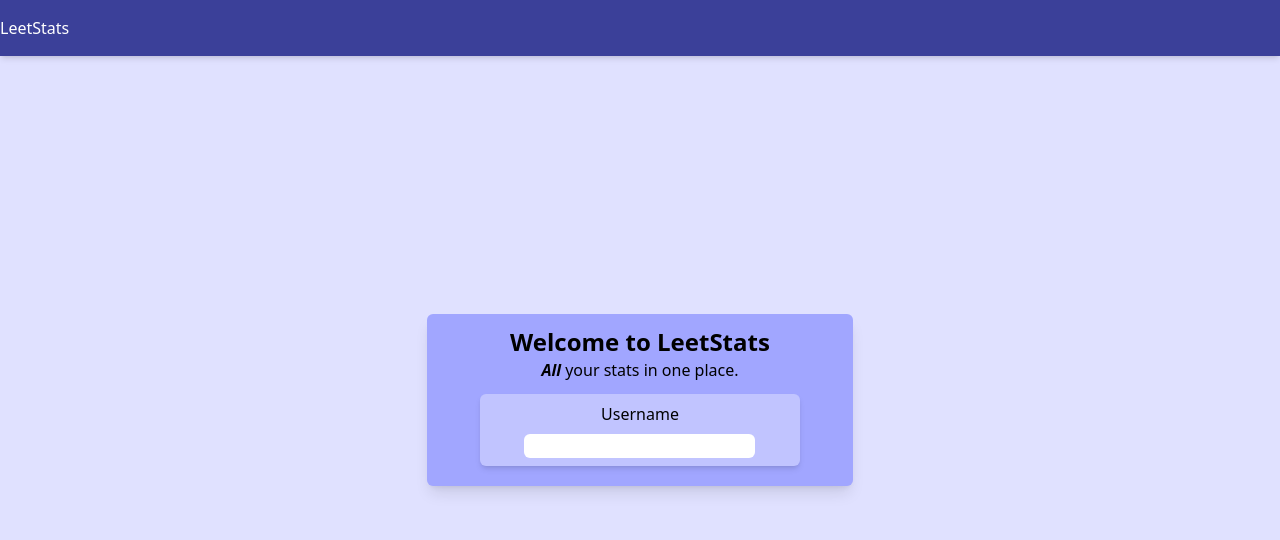
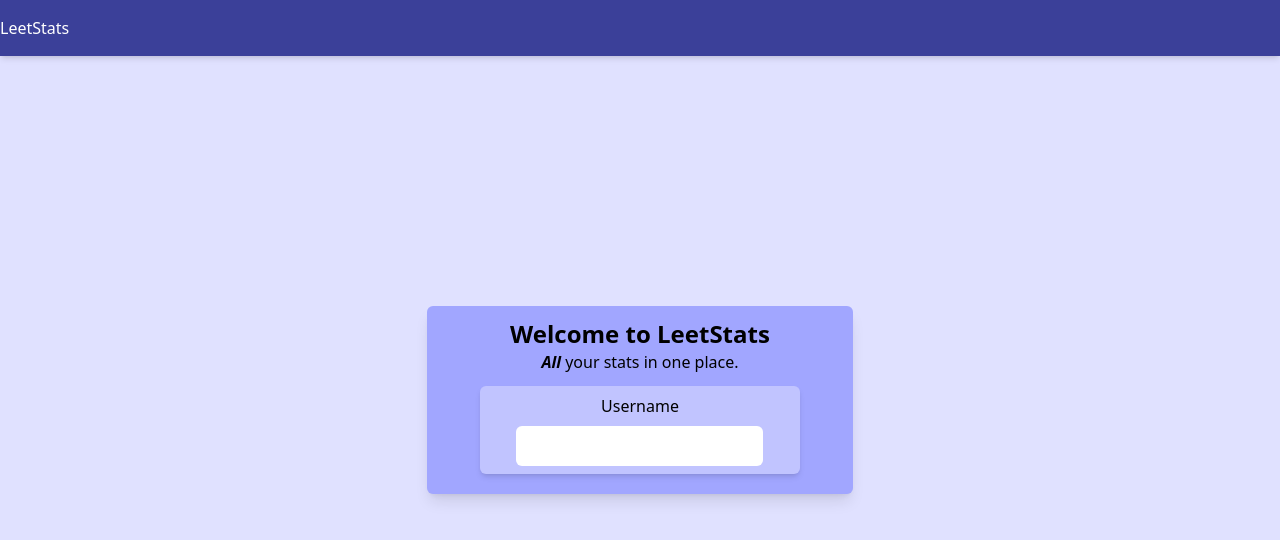
Before and after one commit to ILIAink/leetstats, a React (Vite) app: page / in a window 1280 px wide. Shown: the top 540 px of the page. Built offline with nearby package versions, Linux system fonts and the light colour scheme.

Commit message:
Added some padding

```diff
--- a/src/Login.jsx
+++ b/src/Login.jsx
@@ -1,22 +1,26 @@
 import React from "react";
 import { ReactDOM } from "react";
 
-function Login()
-{
-    return(
+function Login() {
+  return (
     <div className="w-1/3 shadow-lg h-fit pb-5 border-1 rounded-md text-center bg-custom-purple-300 ">
       <h1 className="pt-3 font-semibold">Welcome to LeetStats</h1>
       <div className="mb-3">
         <p1 className="">
           <span className="italic font-semibold">All </span>
-                your stats in one place.</p1>
+          your stats in one place.
+        </p1>
       </div>
 
       <div className="pt-1 shadow-md bg-custom-purple-200 border-1 rounded-md w-3/4 content-center m-auto">
         <div className="pb-2 pt-1">
           <p1 className="font-medium">Username</p1>
           <form className="pt-2">
-                        <input type="text" name="Username" className=" border-1 rounded-md" />
+            <input
+              type="text"
+              name="Username"
+              className="p-2 border-1 rounded-md"
+            />
           </form>
         </div>
       </div>
```
Lines whose indentation alone changed are shown as unchanged.
